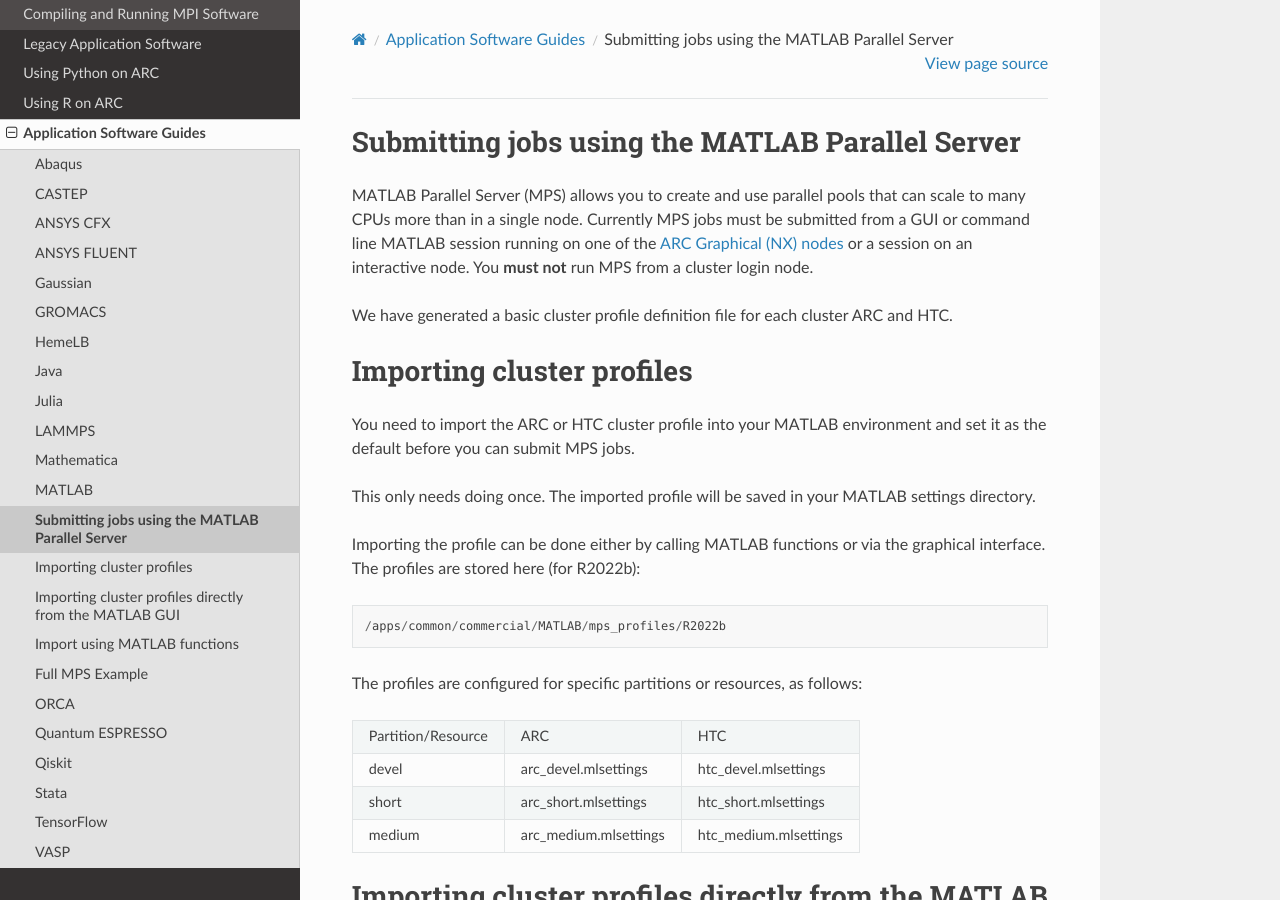
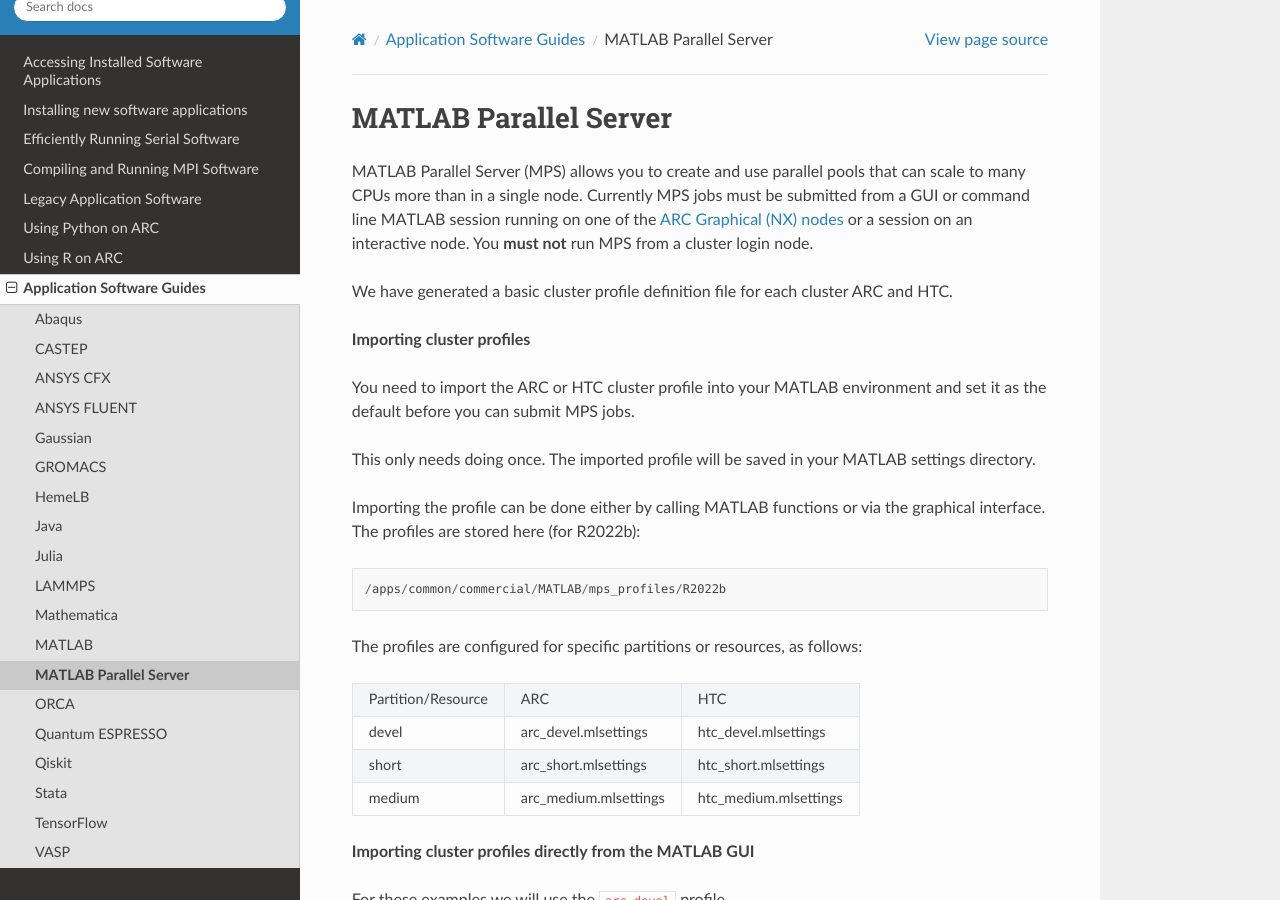
Before and after one commit to oxford-arc/arc-software-guide, a Sphinx documentation site: the page built from docs/source/apps/arc_matlab_mps.rst, in a window 1280 px wide and 900 px high. Built offline with Sphinx 7.4.7 and the Read the Docs theme 2.0.0, drawn with Linux system fonts in a browser that asks for light colours.

Commit message:
Update arc_matlab_mps.rst

```diff
--- a/docs/source/apps/arc_matlab_mps.rst
+++ b/docs/source/apps/arc_matlab_mps.rst
@@ -1,5 +1,5 @@
-Submitting jobs using the MATLAB Parallel Server
-================================================
+MATLAB Parallel Server
+----------------------
 
 MATLAB Parallel Server (MPS) allows you to create and use parallel pools that can scale to many CPUs more than in a single node. Currently MPS jobs must be submitted
 from a GUI or command line MATLAB session running on one of the  `ARC Graphical (NX) nodes <https://arc-user-guide.readthedocs.io/en/latest/connecting-to-arc.html#accessing-the-graphical-nodes-via-a-web-browser>`_ or a session on an interactive node. You **must not** run MPS from a cluster
@@ -7,8 +7,7 @@
 
 We have generated a basic cluster profile definition file for each cluster ARC and HTC.
 
-Importing cluster profiles
-==========================
+**Importing cluster profiles**
 
 You need to import the ARC or HTC cluster profile into your MATLAB environment and set it as the default before you can submit MPS jobs.
 
@@ -31,8 +30,7 @@
 +--------------------+-----------------------+-----------------------+
 
 
-Importing cluster profiles directly from the MATLAB GUI
-=======================================================
+**Importing cluster profiles directly from the MATLAB GUI**
 
 For these examples we will use the ``arc_devel`` profile.
 
@@ -67,8 +65,7 @@
    :alt: Cluster Validation
 
 
-Import using MATLAB functions
-=============================
+**Import using MATLAB functions**
 
 Instead of selecting and activating the cluster profile from the GUI you can run these functions from a command line MATLAB session::
 
@@ -77,8 +74,7 @@
 
 The above could be used as part of a MATLAB script. See next example...
 
-Full MPS Example
-================
+**Full MPS Example**
 
 In this example we are going to use the ``arc_short`` partition. So, follow the instructions above to load the file named ``arc_short.mlsettings``
 
```
